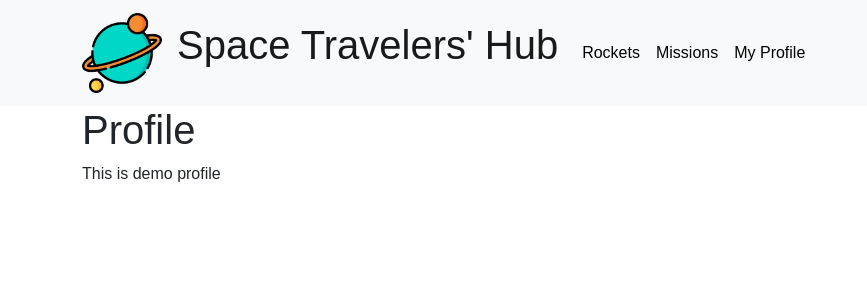
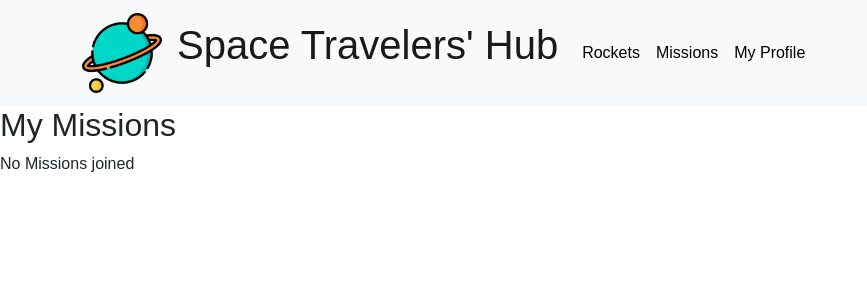
Before and after one commit to uzairali19/space-traveler, a React (Create React App) app: page /profile in a window 1280 px wide. Shown: the top 300 px of the page, without its empty margins (0-867 px from the left). Built offline with nearby package versions, Linux system fonts and the light colour scheme.

Commit message:
:white_check_mark: Add Missions Profile
Add the missions profile component

```diff
--- a/src/components/Missions.js
+++ b/src/components/Missions.js
@@ -4,7 +4,7 @@ import Table from 'react-bootstrap/Table';
 import Button from 'react-bootstrap/Button';
 import {
   beMemeber,
-  getMission,
+  // getMission,
   getMissionFromDatabae,
   // getMissionFromDatabae,
   removeMemebership,
@@ -35,8 +35,10 @@ const Missions = () => {
 
   const missionHandler = (mission) => {
     if (mission.isMember) {
+      // dispatch(removeMemebership(mission.mission_id));
       leaveMembership(mission.mission_id);
     } else {
+      // dispatch(beMemeber(mission.mission_id));
       joinMembership(mission.mission_id);
     }
   };
--- a/src/components/Profile.js
+++ b/src/components/Profile.js
@@ -1,10 +1,26 @@
-import React from 'react';
+import React, { useEffect } from 'react';
+import { useSelector } from 'react-redux';
 
-const Profile = () => (
-  <div className="container">
-    <h1>Profile</h1>
-    <p>This is demo profile</p>
-  </div>
-);
+const Profile = () => {
+  const allMissions = useSelector((state) => state.missionReducer);
+  const joinedMissions = allMissions.filter(
+    (missions) => missions.isMember === true,
+  );
+  const noMissions = joinedMissions <= 0;
+
+  return (
+    <div className="profile-rocket f-col">
+      <h2 className="rocket-profile-header">My Missions</h2>
+      <section className="profile-rocket-cont">
+        {noMissions && <p>No Missions joined</p>}
+        {joinedMissions.map((missions) => (
+          <p className="rocket-profile-name" key={missions.mission_id}>
+            {missions.mission_name}
+          </p>
+        ))}
+      </section>
+    </div>
+  );
+};
 
 export default Profile;
--- a/src/redux/missions/missions.js
+++ b/src/redux/missions/missions.js
@@ -30,11 +30,11 @@ export const getMissionFromDatabae = () => async (dispatch) => {
 const missionReducer = (state = initialState, action) => {
   switch (action.type) {
     case GET_MISSION:
-      return action.payload.map((mission) => ({
+      return action.payload.map((missions) => ({
         isMember: false,
-        mission_id: mission.mission_id,
-        mission_name: mission.mission_name,
-        description: mission.description,
+        mission_id: missions.mission_id,
+        mission_name: missions.mission_name,
+        description: missions.description,
       }));
     case BE_A_MEMBER:
       return state.map((missions) => {
```
